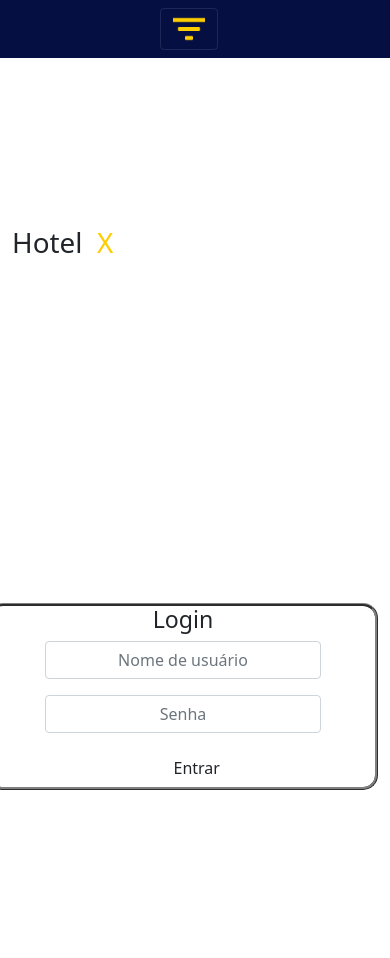
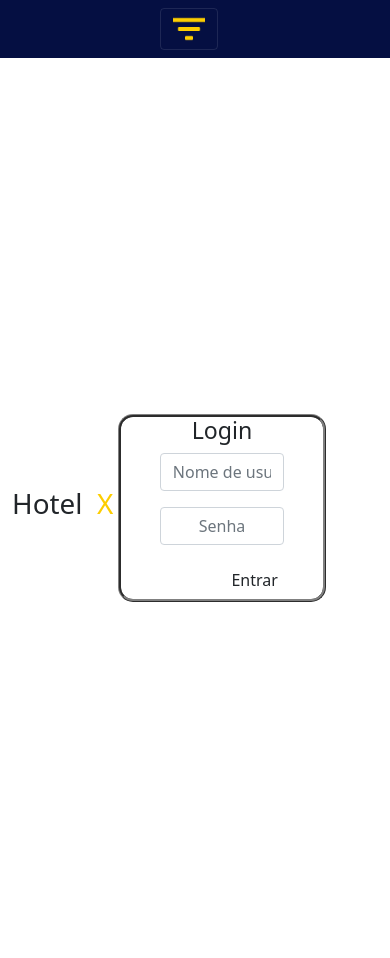
Before and after one commit to devnicius/Projetos, a Jekyll site: the page docs/gestao_hoteleira/index.html, which Jekyll copies as it is, in a window 390 px wide. Built offline with Jekyll 4.4.1, drawn with Linux system fonts in a browser that asks for light colours; nearby versions of some CDN libraries.

Commit message:
Projetos

```diff
--- a/docs/gestao_hoteleira/css/style.css
+++ b/docs/gestao_hoteleira/css/style.css
@@ -46,8 +46,13 @@ h1 {
     background-color: aqua;
 }
 
-@media only screen and (max-width: 700px) {
+@media only screen and (max-width: 800px) and (min-width: 500px){
     #div-login {
-        min-width: 30px;
+        width: 20em;
     }
 }
+@media only screen and (min-width: 1px) and (max-width: 499px) {
+    #div-login {
+        width: 13em;
+    }
+}
```
